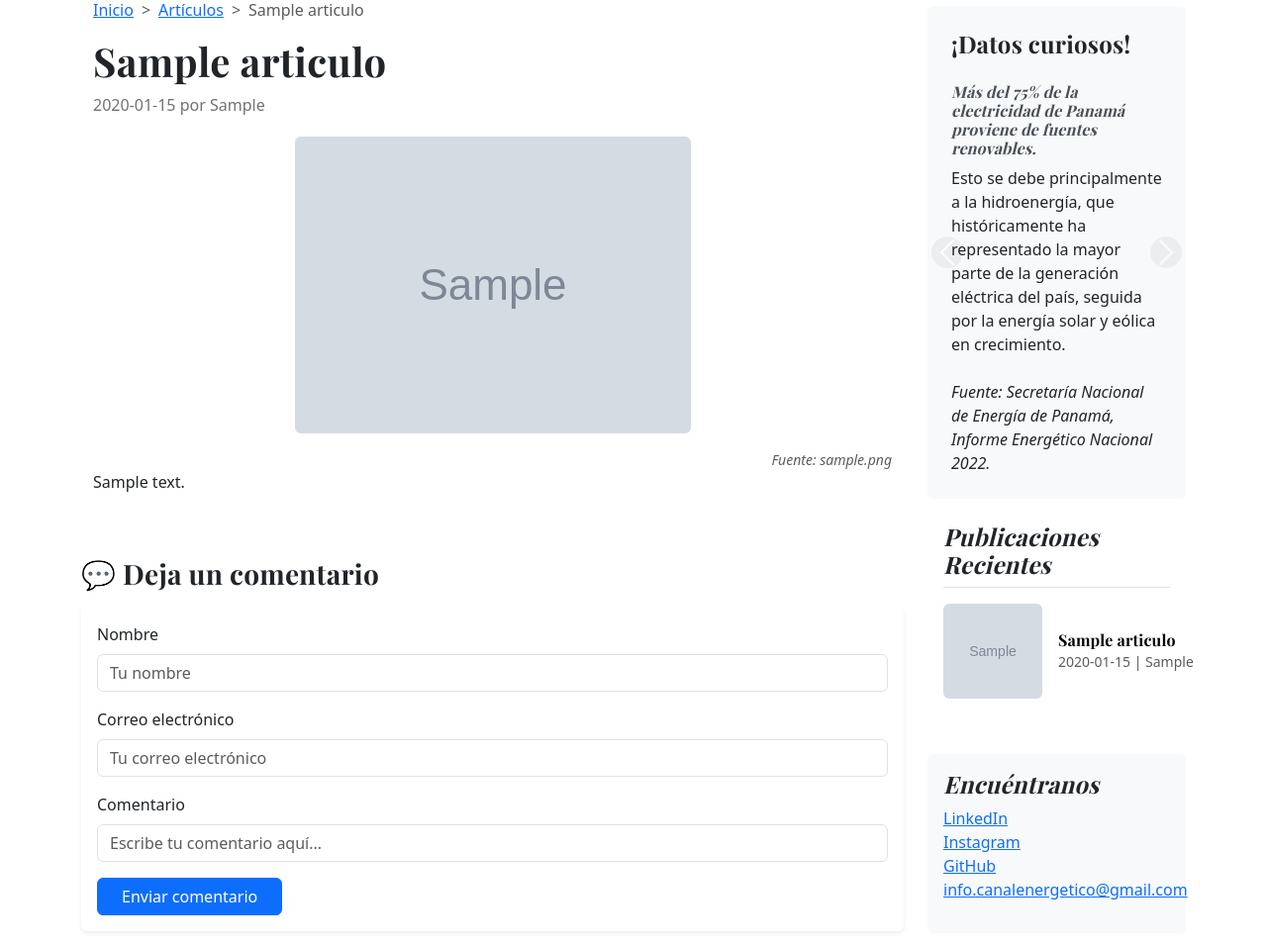
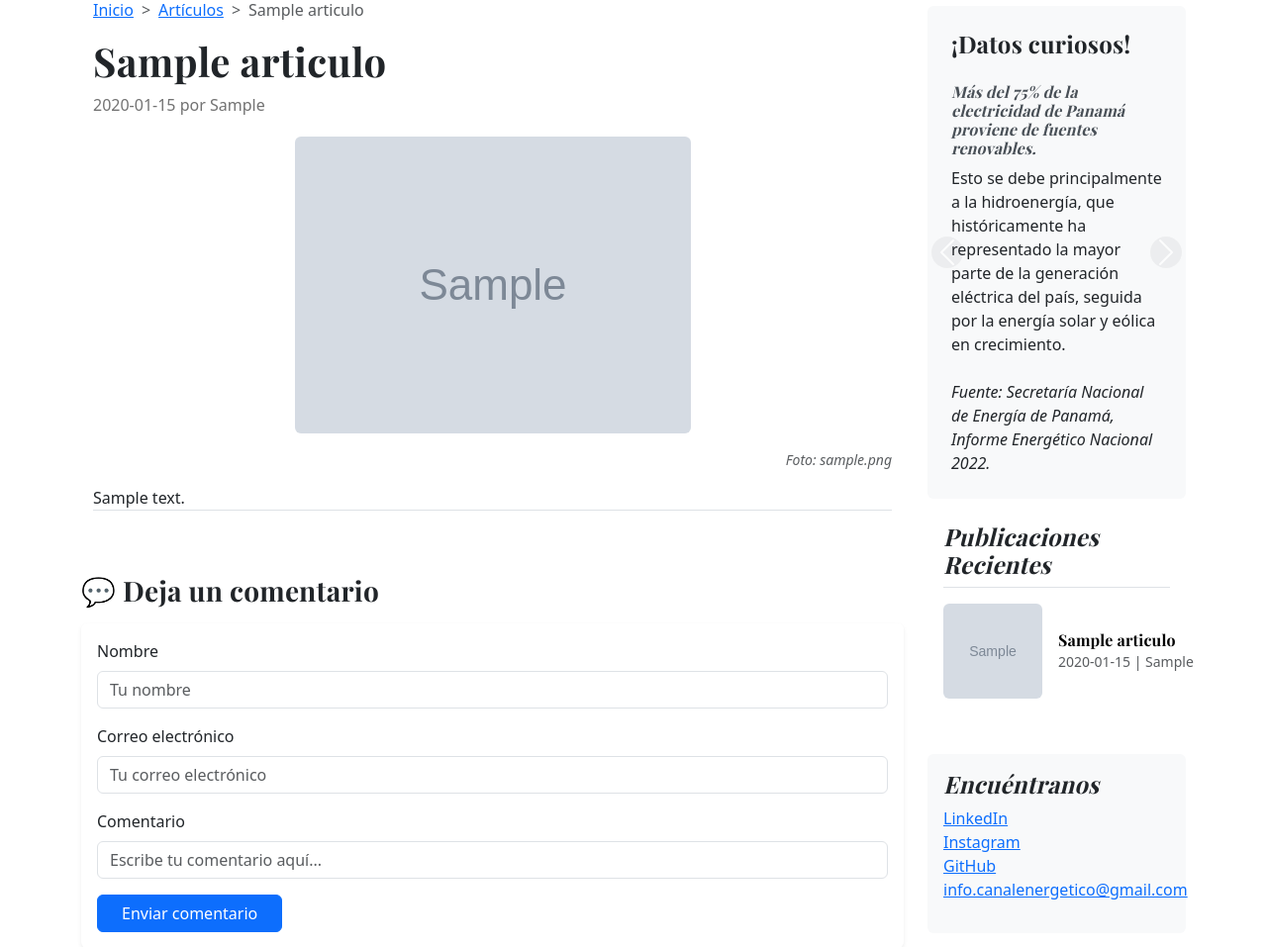
Before and after one commit to CanalEnergetico/blog-website, a Flask app: a page that uses templates/post.html in a window 1280 px wide. Shown: the part 198-1155 px from the top of the page at 99% size. Run offline with Flask 3, Linux system fonts and the light colour scheme; tables that the repository leaves empty hold one stand-in row (values such as "Sample post"); grey boxes marked "Sample" are stand-in pictures; some libraries are stand-ins or nearby versions.

Commit message:
update post format

```diff
--- a/templates/post.html
+++ b/templates/post.html
@@ -28,13 +28,13 @@
         style="max-height: 500px; object-fit: cover;">
       {% if articulo.img_fuente %}
         <figcaption class="figure-caption text-end fst-italic">
-          Fuente: {{ articulo.img_fuente }}
+          Foto: {{ articulo.img_fuente }}
+          <p></p>
         </figcaption>
       {% endif %}
     {% endif %}
 
-    <div class="article-content"
-         style="text-align: justify; ">
+    <div class="article-content border-bottom">
       {{ articulo.contenido | safe }}
     </div>
   </article>
```
Also changed, not shown: templates/index.html (+4 -4 lines), instance/articulos.db.
